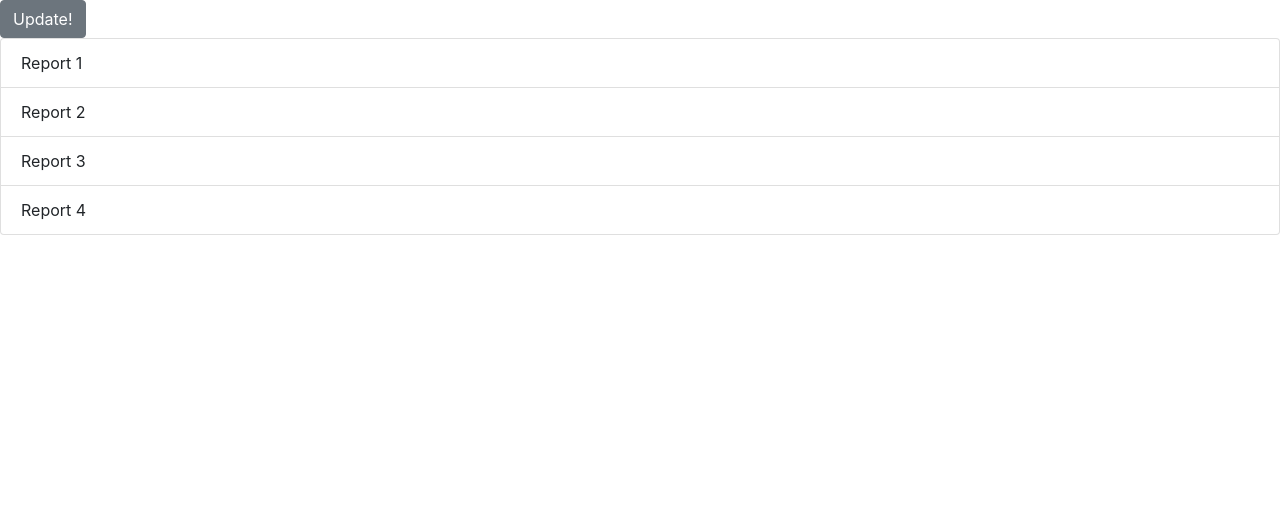
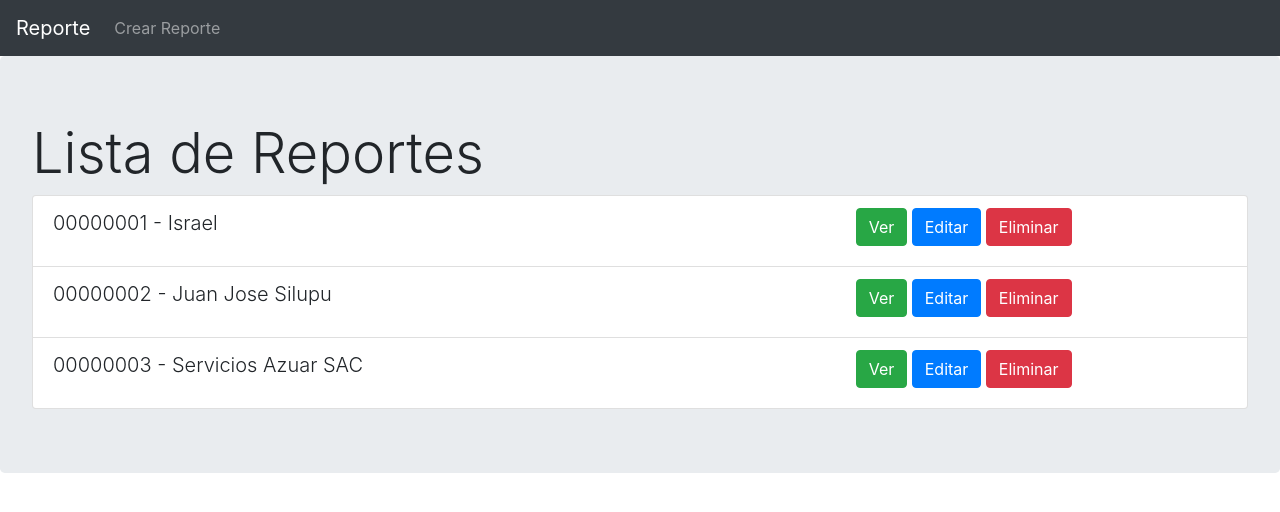
Before and after one commit to Israel-Laguan/reporting, a Next.js app: page / in a window 1280 px wide. Shown: the top 512 px of the page. Built offline with nearby package versions, Linux system fonts and the light colour scheme.

Commit message:
lista de reportes

```diff
--- /dev/null
+++ b/components/BodyListReport.js
@@ -0,0 +1,52 @@
+import React from "react";
+import Link from "next/link";
+import PropTypes from "prop-types";
+import {
+  Jumbotron,
+  Button,
+  ListGroup,
+  ListGroupItem,
+  Row,
+  Col
+} from "reactstrap";
+
+const BodyListReport = ({ data = [] }) => {
+  let reports = data.map(report => (
+    <ListGroupItem key={report.invoiceId}>
+      <Row>
+        <Col>
+          <p className="lead">{`${report.invoiceId} - ${report.client}`}</p>
+        </Col>
+        <Col md={{ size: 4, offset: 2 }}>
+          <Link href="/report">
+            <Button color="success">Ver</Button>
+          </Link>{" "}
+          <Link href="/edit">
+            <Button color="primary">Editar</Button>
+          </Link>{" "}
+          <Button color="danger">Eliminar</Button>
+        </Col>
+      </Row>
+    </ListGroupItem>
+  ));
+
+  return (
+    <Jumbotron>
+      <h3 className="display-4">Lista de Reportes</h3>
+      <ListGroup>{reports}</ListGroup>
+    </Jumbotron>
+  );
+};
+
+BodyListReport.propTypes = {
+  data: PropTypes.arrayOf(
+    PropTypes.shape({
+      reportId: PropTypes.number.isRequired,
+      invoiceId: PropTypes.string.isRequired,
+      client: PropTypes.string.isRequired,
+      lastUpdate: PropTypes.string.isRequired
+    }).isRequired
+  )
+};
+
+export default BodyListReport;
--- a/components/Header.js
+++ b/components/Header.js
@@ -1,4 +1,6 @@
 import React, { useState } from "react";
+import Link from "next/link";
+import PropTypes from "prop-types";
 import {
   Collapse,
   Navbar,
@@ -9,7 +11,7 @@ import {
   NavLink
 } from "reactstrap";
 
-const Header = props => {
+const Header = ({ edit, create }) => {
   const [isOpen, setIsOpen] = useState(false);
 
   const toggle = () => setIsOpen(!isOpen);
@@ -17,18 +19,30 @@ const Header = props => {
   return (
     <div>
       <Navbar color="dark" dark expand="md">
-        <NavbarBrand href="/">Reporte</NavbarBrand>
+        <Link href="/">
+          <NavbarBrand href="/">Reporte</NavbarBrand>
+        </Link>
         <NavbarToggler onClick={toggle} />
         <Collapse isOpen={isOpen} navbar>
           <Nav className="mr-auto" navbar>
-            <NavItem>
-              <NavLink href="/components/">Editar</NavLink>
-            </NavItem>
+            {edit && (
+              <NavItem>
+                <NavLink href="/edit">Editar</NavLink>
+              </NavItem>
+            )}
+            {create && (
+              <NavItem>
+                <NavLink href="/new">Crear Reporte</NavLink>
+              </NavItem>
+            )}
           </Nav>
         </Collapse>
       </Navbar>
     </div>
   );
 };
-
+Header.propTypes = {
+  edit: PropTypes.bool,
+  create: PropTypes.bool
+};
 export default Header;
--- a/pages/index.js
+++ b/pages/index.js
@@ -1,16 +1,37 @@
-import React from 'react';
-import { Button, ListGroup, ListGroupItem } from 'reactstrap';
+import React from "react";
+import Header from "../components/Header";
+import BodyListReport from "../components/BodyListReport";
 
 const Home = () => (
   <div>
-    <Button>Update!</Button>
-    <ListGroup>
-      <ListGroupItem>Report 1</ListGroupItem>
-      <ListGroupItem>Report 2</ListGroupItem>
-      <ListGroupItem>Report 3</ListGroupItem>
-      <ListGroupItem>Report 4</ListGroupItem>
-    </ListGroup>
+    <Header create />
+    <BodyListReport />
   </div>
 );
+{
+  /* <BodyListReport data={[]} /> */
+}
+BodyListReport.defaultProps = {
+  data: [
+    {
+      reportId: 1,
+      invoiceId: "00000001",
+      client: "Israel",
+      lastUpdate: "16/03/2020"
+    },
+    {
+      reportId: 2,
+      invoiceId: "00000002",
+      client: "Juan Jose Silupu",
+      lastUpdate: "16/03/2020"
+    },
+    {
+      reportId: 3,
+      invoiceId: "00000003",
+      client: "Servicios Azuar SAC",
+      lastUpdate: "16/03/2020"
+    }
+  ]
+};
 
 export default Home;
--- a/pages/report.js
+++ b/pages/report.js
@@ -16,7 +16,7 @@ import BodyReport from "../components/BodyReport";
 
 const Report = () => (
   <>
-    <Header />
+    <Header edit />
     <BodyReport />
   </>
 );
```
